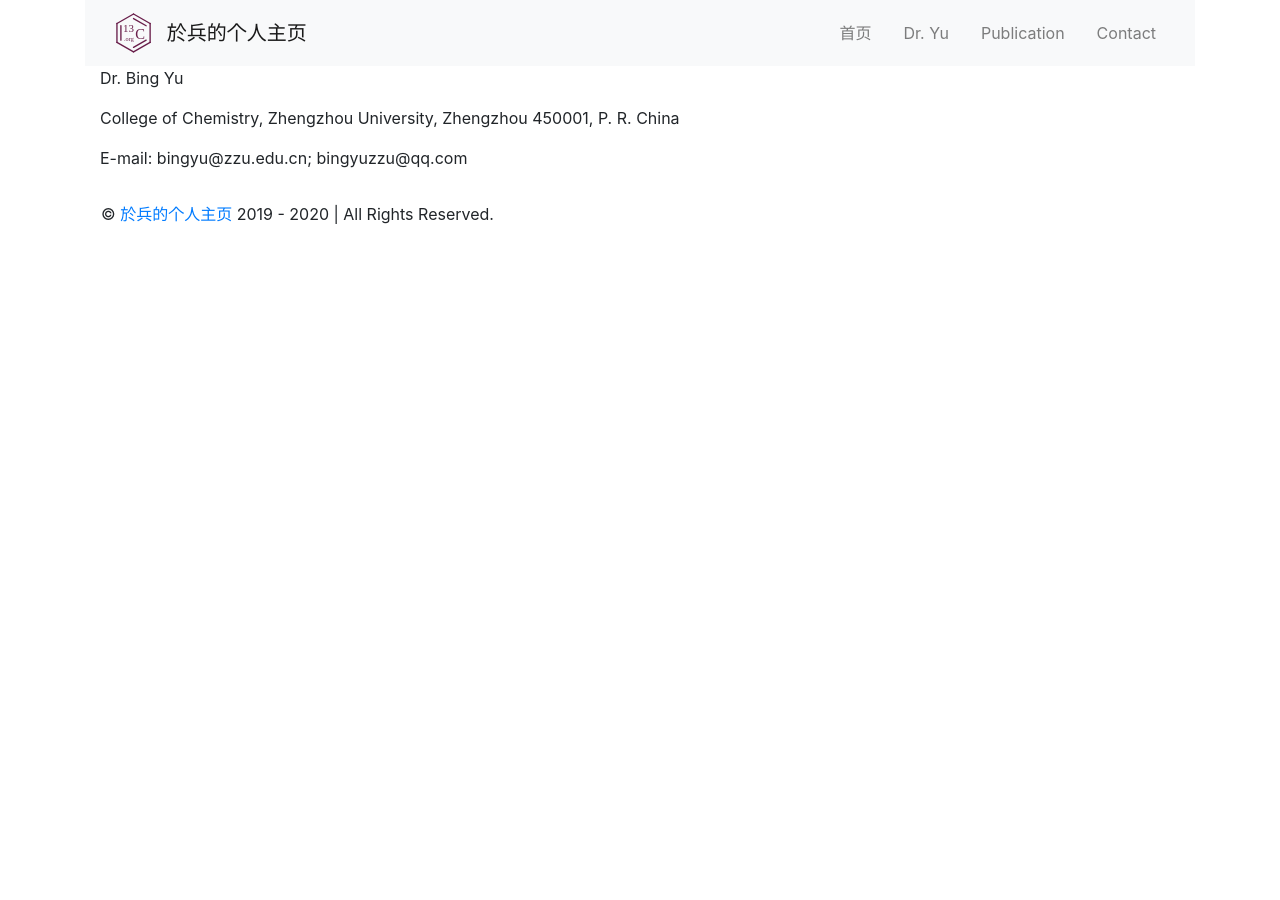
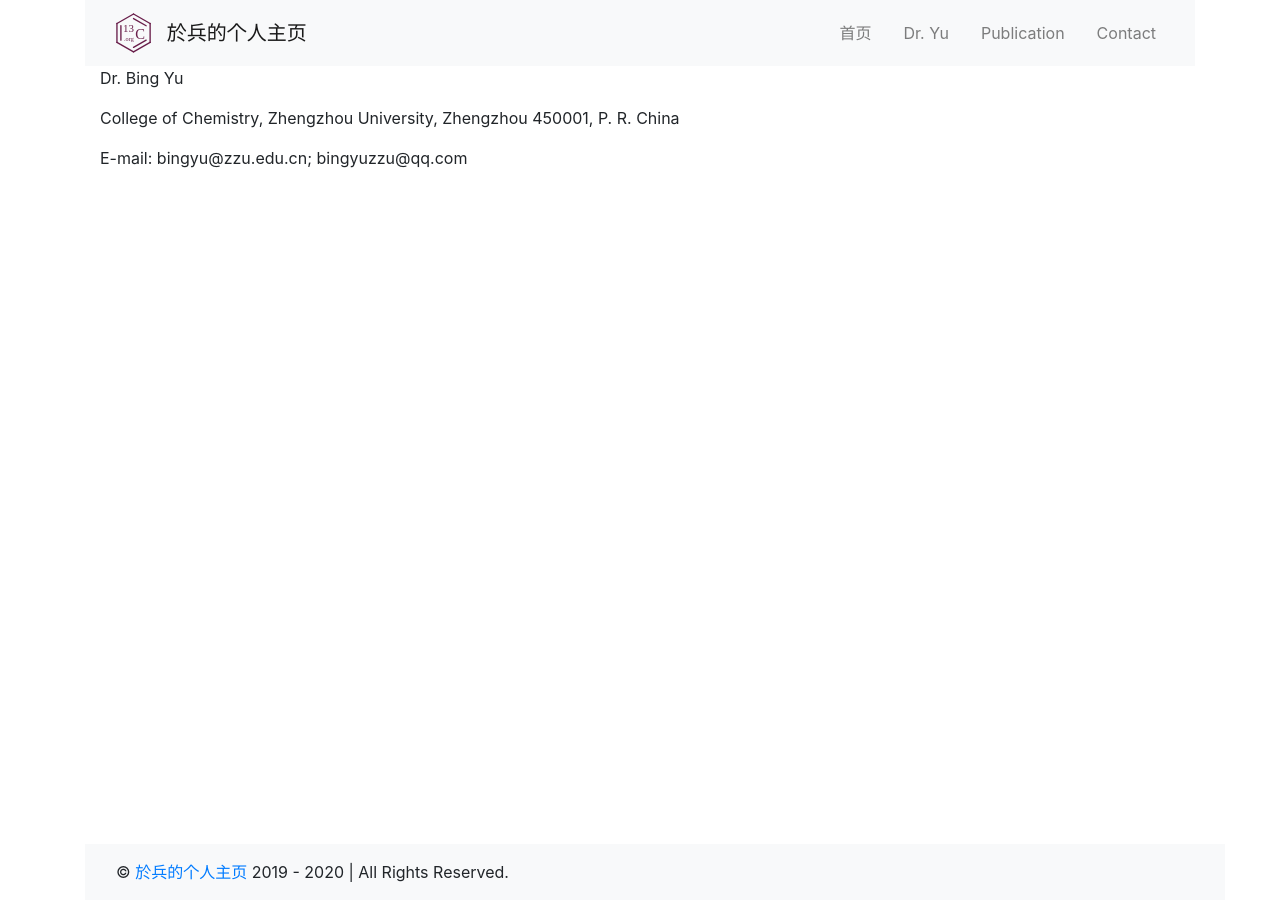
Before and after one commit to bingyuzzu/bingyuzzu.github.io, a Jekyll site: the page built from contact.md, in a window 1280 px wide. Built offline with Jekyll 4.4.1, drawn with Linux system fonts in a browser that asks for light colours; comment, search, counter and statistics services are not loaded.

Commit message:
Update footer.html

```diff
--- a/_includes/footer.html
+++ b/_includes/footer.html
@@ -1,4 +1,4 @@
-<footer>
+<footer class="container bg-light" style="position:fixed;bottom:0;">
   <div class="navbar navbar-default navbar-fixed-bottom">
   <script async src="//busuanzi.ibruce.info/busuanzi/2.3/busuanzi.pure.mini.js"></script>
   <div class="nav navbar-text">
```
